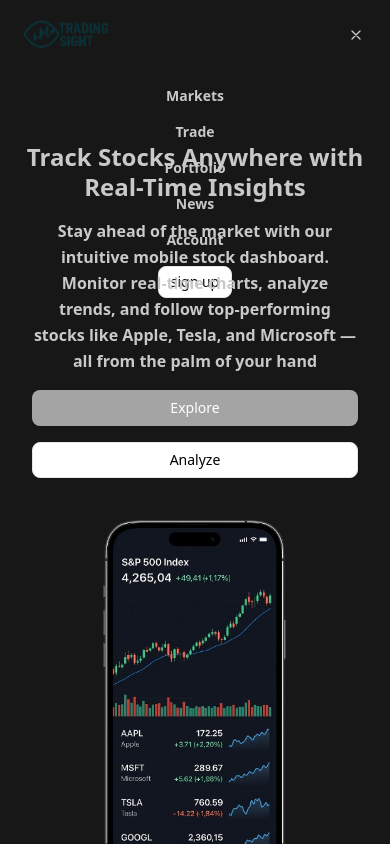
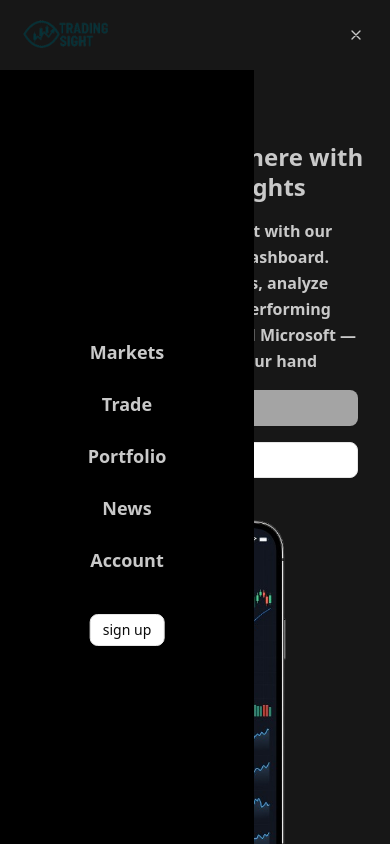
Before and after one commit to itzhoman/Trading-sight, a Next.js app: page / in a window 390 px wide. Both pictures are taken after a click on the button 356 px from the left and 35 px from the top of the page. Shown: the top 844 px of the page. Built offline with nearby package versions, Linux system fonts and the light colour scheme.

Commit message:
mobile menu issue fixed

```diff
--- a/app/navbar/Navbar.tsx
+++ b/app/navbar/Navbar.tsx
@@ -14,7 +14,7 @@
   };
 
   return (
-    <div className="flex items-center justify-between px-4 md:px-12 sticky bg-fourth h-[70px] ">
+    <div className="flex items-center justify-between px-4 md:px-12 sticky top-0 bg-fourth h-[70px] z-50 relative">
       <div>
         <Image src={TradingSight} alt="TradingSight Logo" width={100} height={200} />
       </div>
@@ -67,19 +67,20 @@
       </div>
 
       {isMenuOpen && (
-        <div className="absolute top-[70px] left-0 right-0  md:hidden bg-primary">
-          <div className="flex flex-col justify-center items-center px-4 py-4 space-y-4">
+        <div className="fixed h-screen top-[70px] left-0 right-34 md:hidden bg-black z-50">
+          <div className="absolute top-1/2 left-1/2 transform -translate-x-1/2 -translate-y-1/2 flex flex-col
+          items-center justify-center px-4 py-4 space-y-6">
             {NavbarItems.map((item) => (
               <a
                 key={item.id}
                 href={item.link}
-                className="text-third font-semibold text-sm hover:text-fifth hover:duration-500 hover:underline"
+                className="text-third font-semibold text-lg hover:text-fifth hover:duration-500 hover:underline text-center"
                 onClick={() => setIsMenuOpen(false)}
               >
                 {item.title}
               </a>
             ))}
-            <Button size='sm' variant='outline' className="hover:text-white w-fit">
+            <Button size='sm' variant='outline' className="hover:text-white w-fit mt-4">
               sign up
             </Button>
           </div>
```
